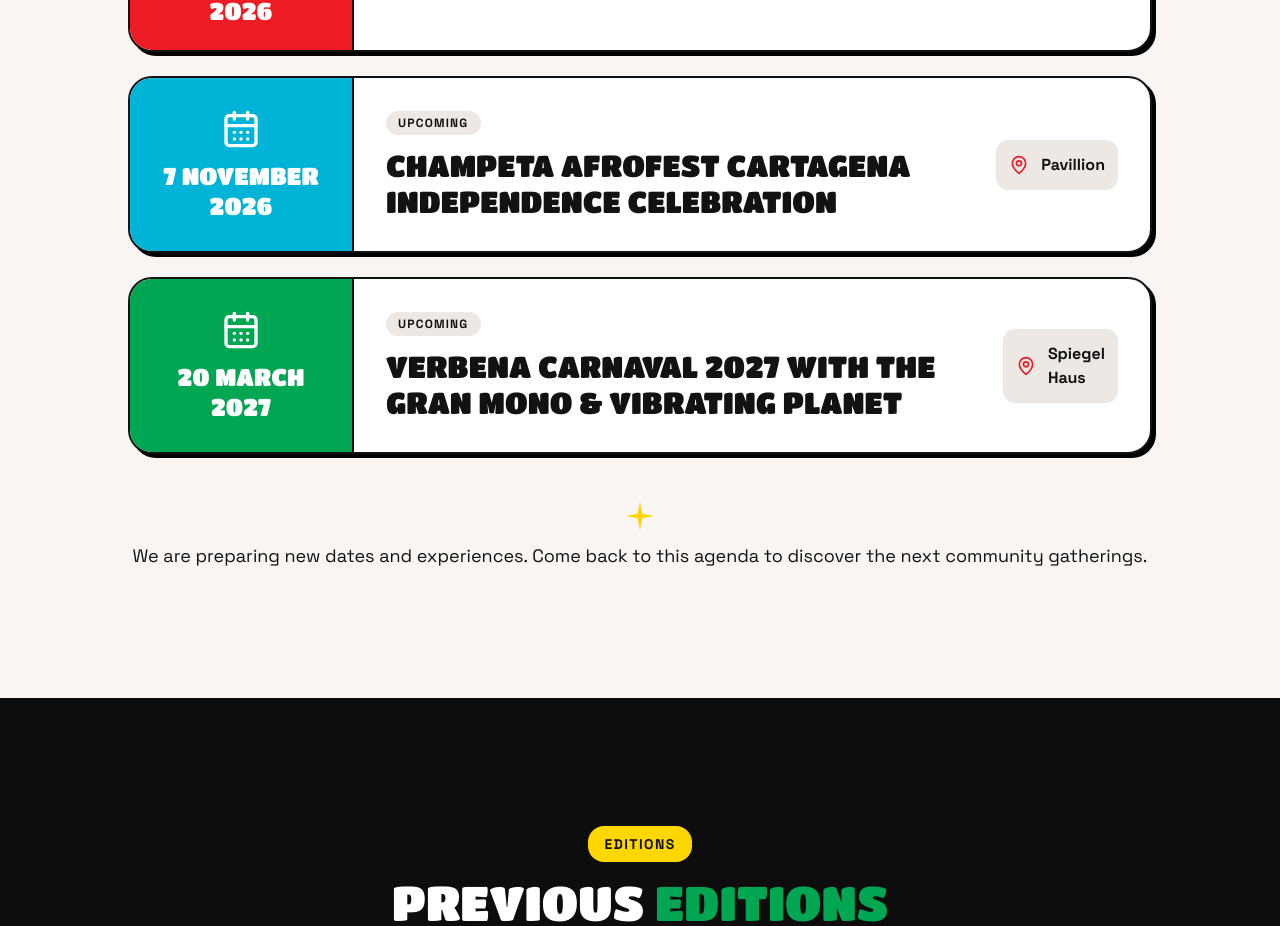
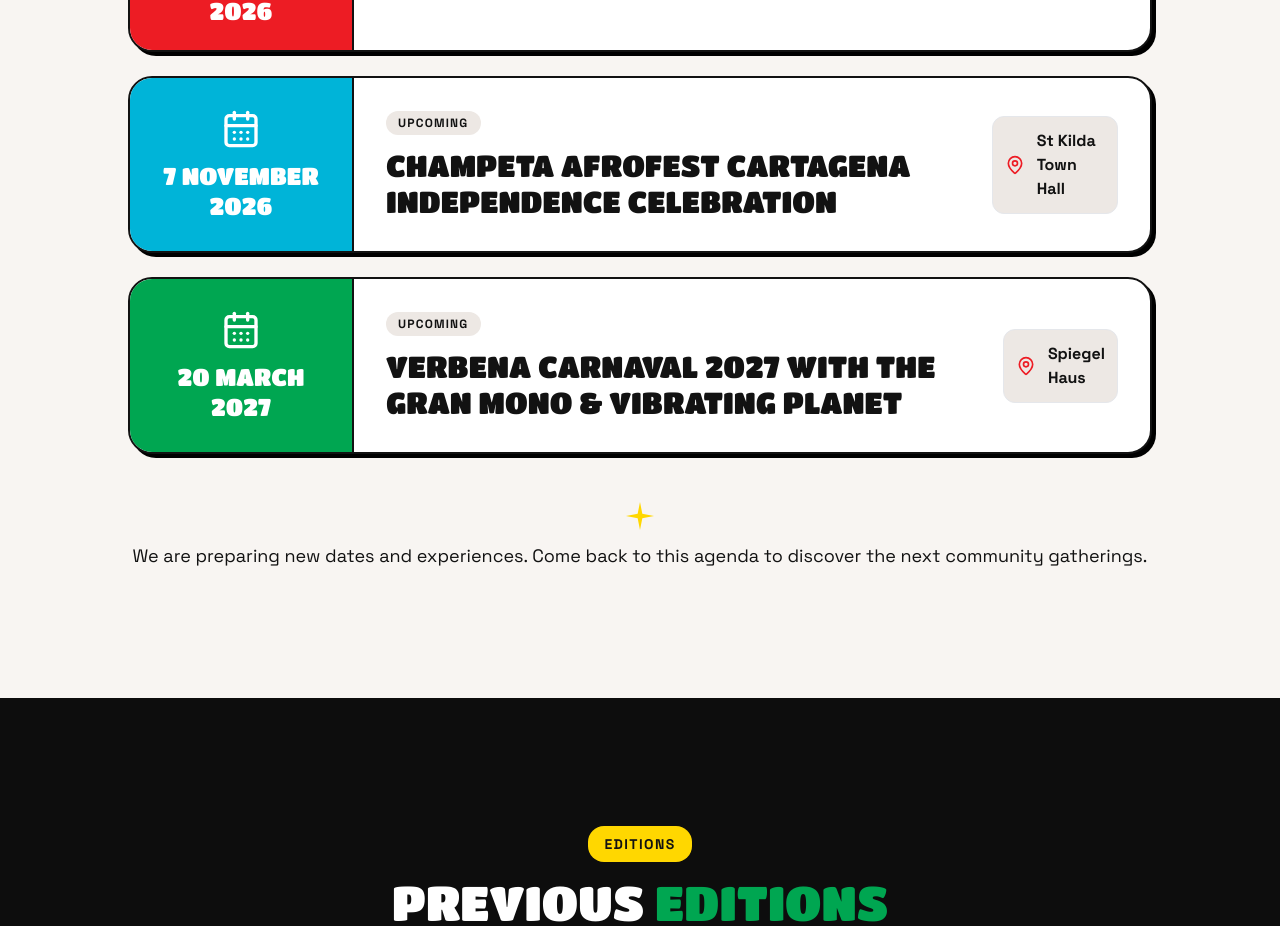
Before and after one commit to dereckmg2803/champeta_afrofest_frontend, a React (Create React App) app: page /agendas in a window 1280 px wide. Shown: the part 1258-2184 px from the top of the page. Built offline with nearby package versions, Linux system fonts and the light colour scheme.

Commit message:
fix location

```diff
--- a/src/data/events.js
+++ b/src/data/events.js
@@ -158,7 +158,7 @@ export const EVENTS = [
       es: 'Champeta Afrofest Cartagena Independence Celebration',
       en: 'Champeta Afrofest Cartagena Independence Celebration',
     },
-    venue: 'Pavillion',
+    venue: 'St Kilda Town Hall',
     city: 'Melbourne',
     country: 'Australia',
     description: {
```
